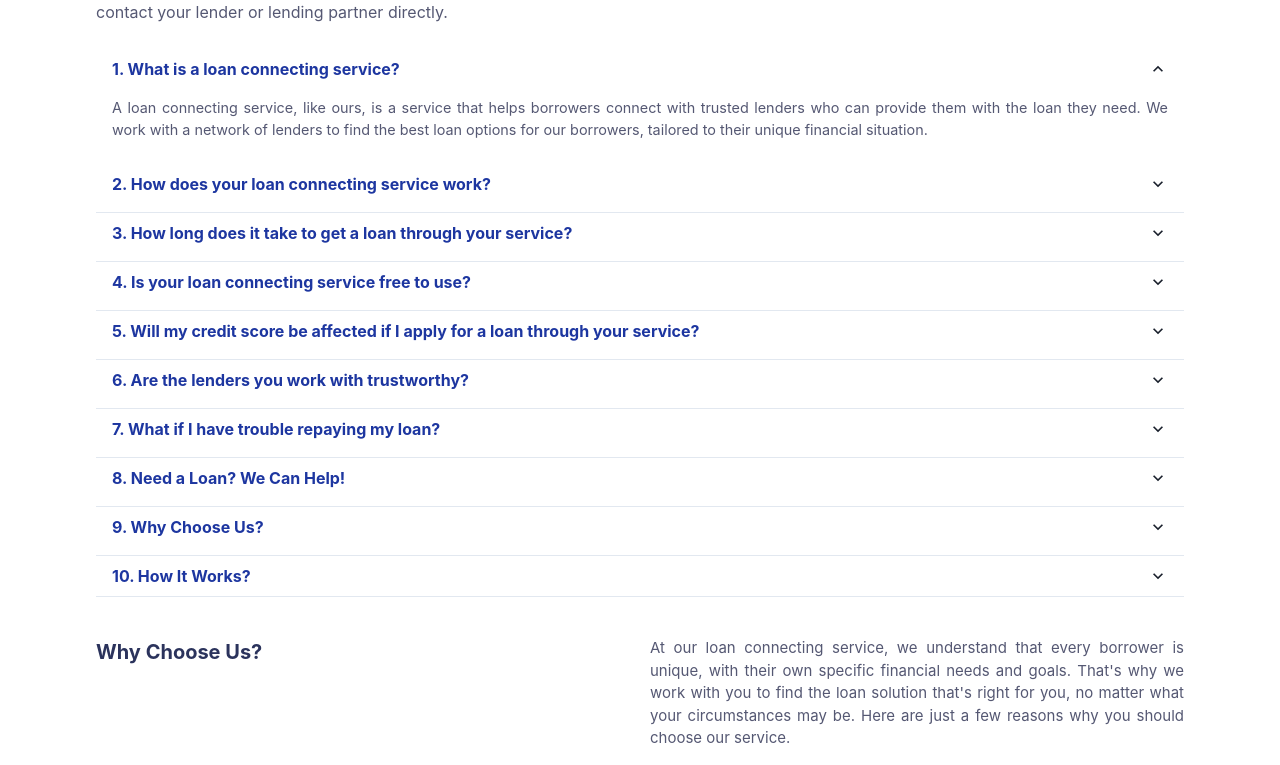
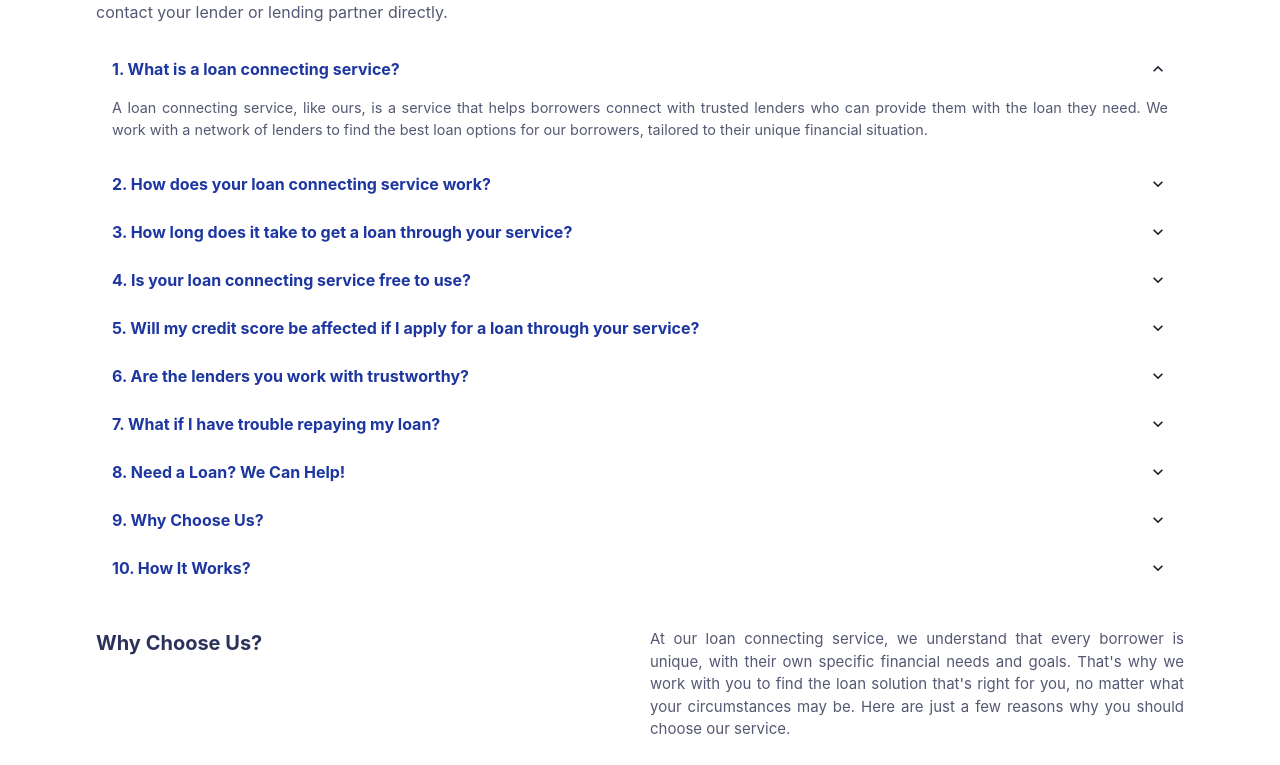
Before and after one commit to VishalBhuse/kreditship, a React (Create React App) app: page /faq in a window 1280 px wide. Shown: the part 734-1499 px from the top of the page. Built offline with nearby package versions, Linux system fonts and the light colour scheme.

Commit message:
css change

```diff
--- a/src/Component/FAQ/Faq.jsx
+++ b/src/Component/FAQ/Faq.jsx
@@ -56,7 +56,7 @@ const Faq = ({ inputRef }) => {
       <Box w="85%" mx="auto" mt="2%">
         <Box mt={"3"}>
           <Accordion defaultIndex={[0]} allowMultiple>
-            <AccordionItem border="none">
+            <AccordionItem outline={'none'} border="none">
               <h2>
                 <AccordionButton>
                   <Box
@@ -87,7 +87,7 @@ const Faq = ({ inputRef }) => {
               </AccordionPanel>
             </AccordionItem>
 
-            <AccordionItem mt="8px"  border="none">
+            <AccordionItem outline={'none'} border="none" mt="8px">
               <h2>
                 <AccordionButton>
                   <Box
@@ -121,7 +121,7 @@ const Faq = ({ inputRef }) => {
                 account.
               </AccordionPanel>
             </AccordionItem>
-            <AccordionItem mt="8px">
+            <AccordionItem outline={'none'} border="none" mt="8px">
               <h2>
                 <AccordionButton>
                   <Box
@@ -150,7 +150,7 @@ const Faq = ({ inputRef }) => {
                 application.
               </AccordionPanel>
             </AccordionItem>
-            <AccordionItem mt="8px">
+            <AccordionItem outline={'none'} border="none" mt="8px">
               <h2>
                 <AccordionButton>
                   <Box
@@ -179,7 +179,7 @@ const Faq = ({ inputRef }) => {
                 to you.
               </AccordionPanel>
             </AccordionItem>
-            <AccordionItem mt="8px">
+            <AccordionItem outline={'none'} border="none" mt="8px">
               <h2>
                 <AccordionButton>
                   <Box
@@ -210,7 +210,7 @@ const Faq = ({ inputRef }) => {
                 able to find a loan option that works for you.
               </AccordionPanel>
             </AccordionItem>
-            <AccordionItem mt="8px">
+            <AccordionItem outline={'none'} border="none" mt="8px">
               <h2>
                 <AccordionButton>
                   <Box
@@ -239,7 +239,7 @@ const Faq = ({ inputRef }) => {
                 customer service and financial stability.
               </AccordionPanel>
             </AccordionItem>
-            <AccordionItem mt="8px">
+            <AccordionItem outline={'none'} border="none" mt="8px">
               <h2>
                 <AccordionButton>
                   <Box
@@ -268,7 +268,7 @@ const Faq = ({ inputRef }) => {
                 help borrowers who are experiencing financial difficulty.
               </AccordionPanel>
             </AccordionItem>
-            <AccordionItem mt="8px">
+            <AccordionItem outline={'none'} border="none" mt="8px">
               <h2>
                 <AccordionButton>
                   <Box
@@ -296,7 +296,7 @@ const Faq = ({ inputRef }) => {
                 you find the right lender to meet their financial needs.
               </AccordionPanel>
             </AccordionItem>
-            <AccordionItem mt="8px">
+            <AccordionItem outline={'none'} border="none" mt="8px">
               <h2>
                 <AccordionButton>
                   <Box
@@ -327,7 +327,7 @@ const Faq = ({ inputRef }) => {
                 there's no cost to apply or connect with a lender
               </AccordionPanel>
             </AccordionItem>
-            <AccordionItem mt="8px">
+            <AccordionItem outline={'none'} border="none" mt="8px">
               <h2>
                 <AccordionButton>
                   <Box
```
